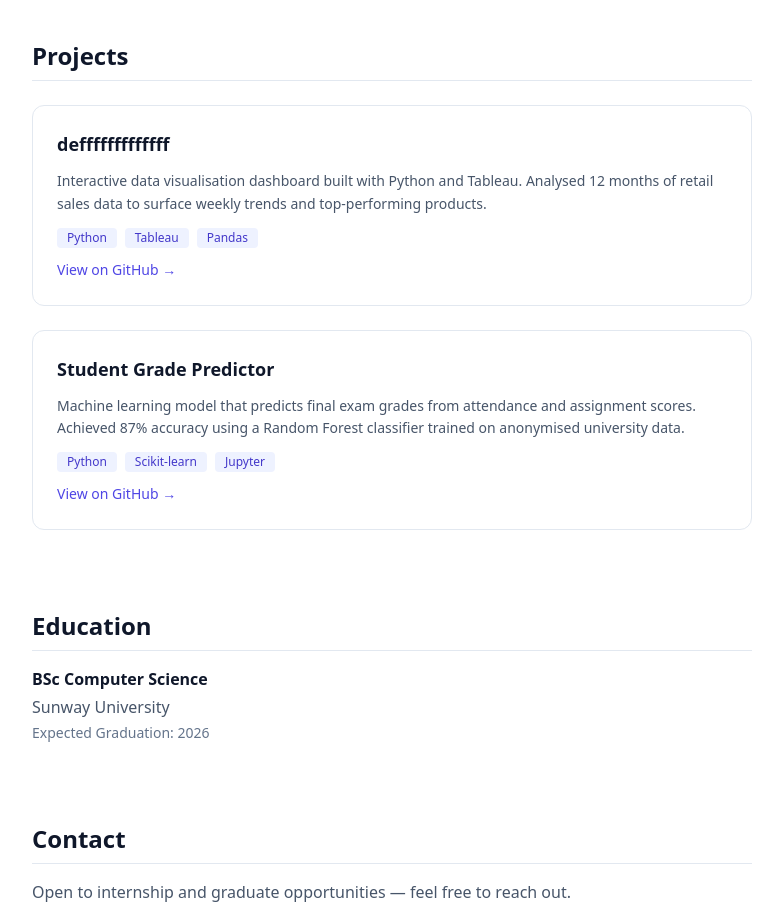
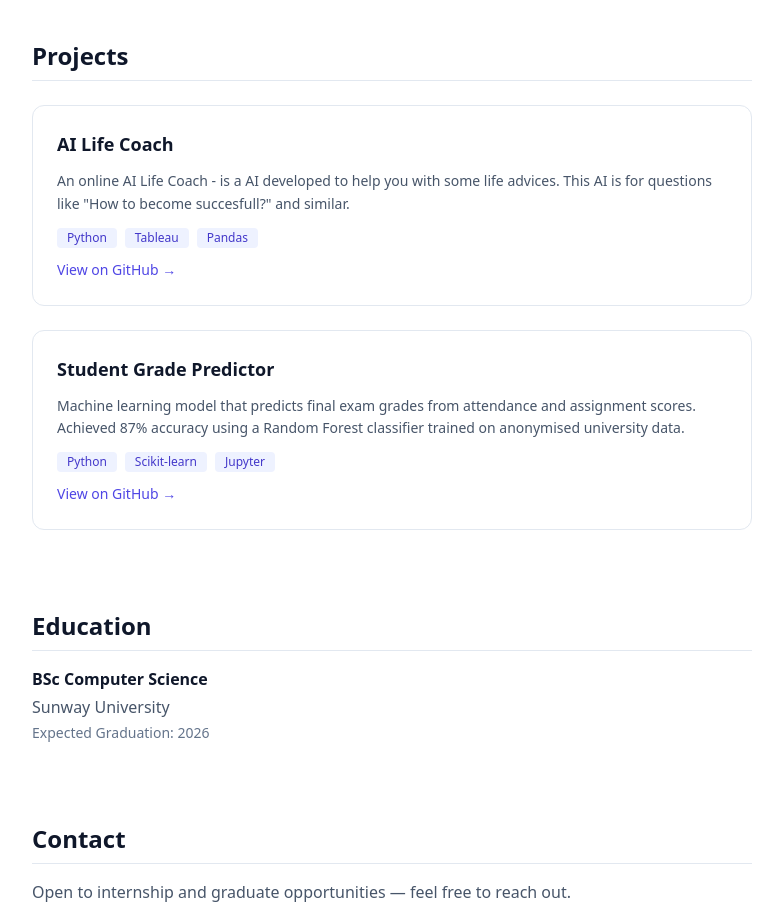
Before and after one commit to sanzhar-kuatov/portfolio, a Next.js app: page / in a window 1280 px wide. Shown: the part 780-1698 px from the top of the page, without its empty margins (248-1031 px from the left). Built offline with nearby package versions, Linux system fonts and the light colour scheme.

Commit message:
Revise project details for AI Life Coach
Updated project name and description for AI Life Coach.

```diff
--- a/app/page.jsx
+++ b/app/page.jsx
@@ -84,12 +84,12 @@ export default function Portfolio() {
           <div className="border border-slate-200 rounded-xl p-6 space-y-3">
 
             {/* EDIT: Project name */}
-            <h3 className="text-lg font-semibold text-slate-900">defffffffffffff</h3>
+            <h3 className="text-lg font-semibold text-slate-900">AI Life Coach</h3>
 
             {/* EDIT: One sentence describing the project and what you learned */}
             <p className="text-slate-600 text-sm leading-relaxed">
-              Interactive data visualisation dashboard built with Python and Tableau.
-              Analysed 12 months of retail sales data to surface weekly trends and top-performing products.
+              An online AI Life Coach - is a AI developed to help you with some life advices.
+              This AI is for questions like "How to become succesfull?" and similar.
             </p>
 
             {/* EDIT: Technologies used in this project */}
```
